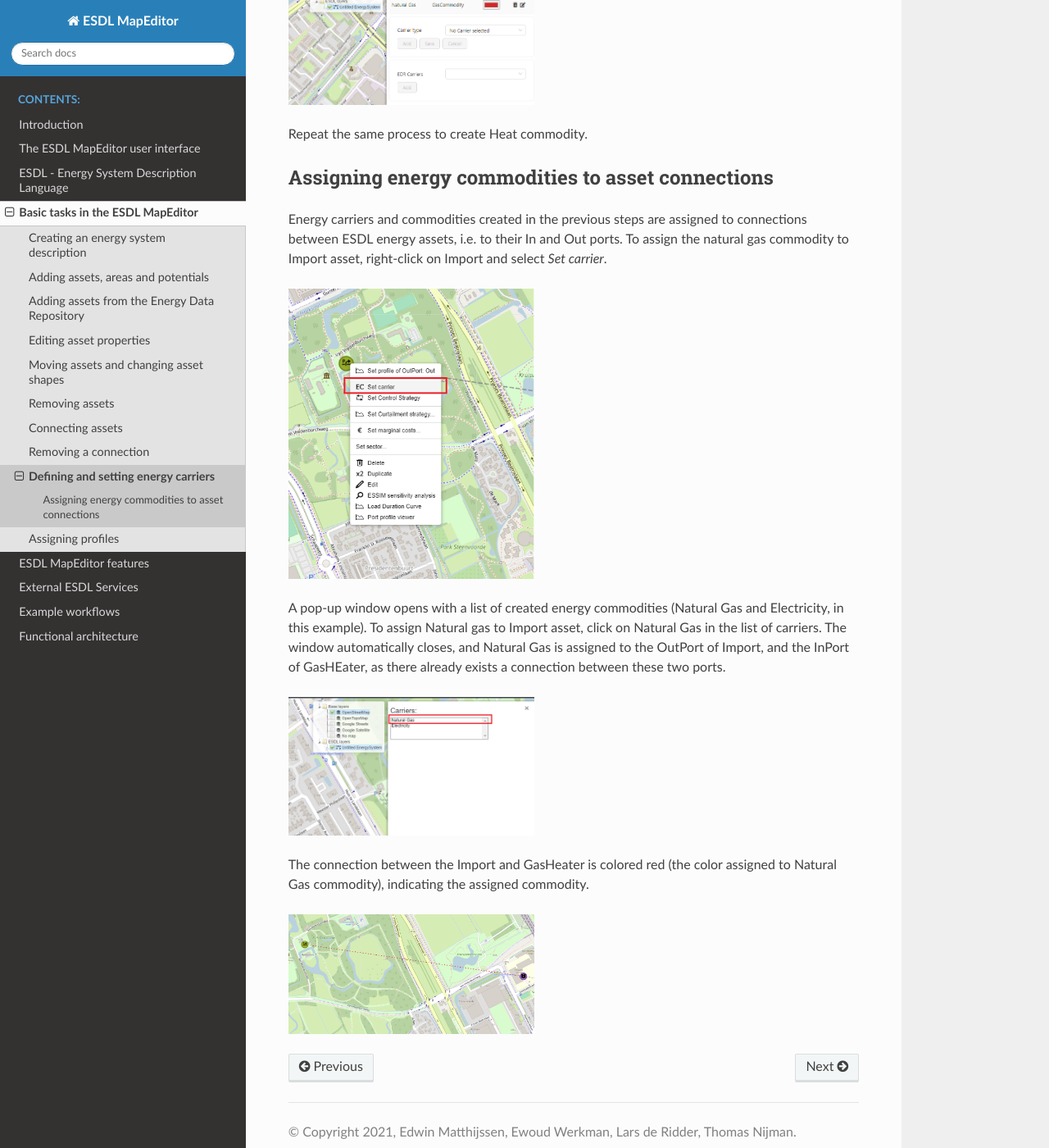
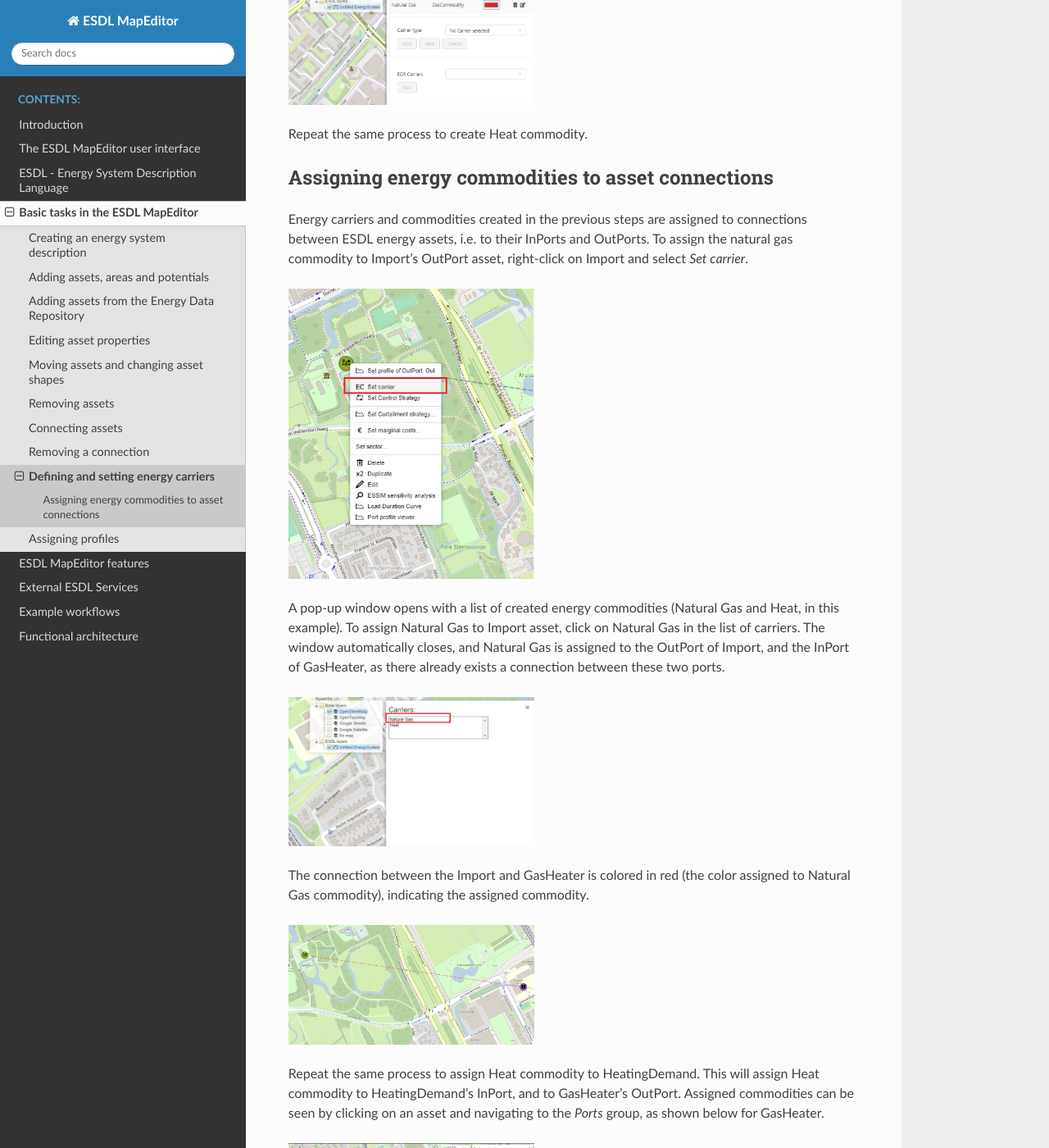
Before and after one commit to ESDLMapEditorESSIM/ESDLMapEditorDocumentation, a Sphinx documentation site: the page built from docs/source/basic_tasks/defining_and_setting_energy_carriers.rst, in a window 1280 px wide and 1400 px high, scrolled down 1412 px. Shown: the whole window at 82% size. Built offline with Sphinx 7.4.7 and the Read the Docs theme 2.0.0, drawn with Linux system fonts in a browser that asks for light colours.

Commit message:
Corrected typos and added another image.

```diff
--- a/docs/source/basic_tasks/assigning_profiles.rst
+++ b/docs/source/basic_tasks/assigning_profiles.rst
@@ -29,7 +29,7 @@
    :width: 300
    :alt:
 
-To set the value of 20 kWh demand per year, enter 20 in the *Multiplier* field (nr.1), and choose *Energy in kWh* from the *Quantity and Unit* dropdown menu (nr.2). To save the changes, click the *Add* button (nr.3).
+To set the value of 20 kWh heating demand per year, enter 20 in the *Multiplier* field (nr.1), and choose *Energy in kWh* from the *Quantity and Unit* dropdown menu (nr.2). To save the changes, click the *Add* button (nr.3).
 
 .. image:: images/assigning_profiles4.png
    :width: 300
--- a/docs/source/basic_tasks/defining_and_setting_energy_carriers.rst
+++ b/docs/source/basic_tasks/defining_and_setting_energy_carriers.rst
@@ -32,20 +32,27 @@
 Assigning energy commodities to asset connections
 -------------------------------------------------
 
-Energy carriers and commodities created in the previous steps are assigned to connections between ESDL energy assets, i.e. to their In and Out ports. To assign the natural gas commodity to Import asset, right-click on Import and select *Set carrier*.
+Energy carriers and commodities created in the previous steps are assigned to connections between ESDL energy assets, i.e. to their InPorts and OutPorts. To assign the natural gas commodity to Import's OutPort asset, right-click on Import and select *Set carrier*.
 
 .. image:: images/adding_commodities5.png
    :width: 300
    :alt:
 
-A pop-up window opens with a list of created energy commodities (Natural Gas and Electricity, in this example). To assign Natural gas to Import asset, click on Natural Gas in the list of carriers. The window automatically closes, and Natural Gas is assigned to the OutPort of Import, and the InPort of GasHEater, as there already exists a connection between these two ports.
+A pop-up window opens with a list of created energy commodities (Natural Gas and Heat, in this example). To assign Natural Gas to Import asset, click on Natural Gas in the list of carriers. The window automatically closes, and Natural Gas is assigned to the OutPort of Import, and the InPort of GasHeater, as there already exists a connection between these two ports.
 
 .. image:: images/adding_commodities6.png
    :width: 300
    :alt:
 
-The connection between the Import and GasHeater is colored red (the color assigned to Natural Gas commodity), indicating the assigned commodity.
+The connection between the Import and GasHeater is colored in red (the color assigned to Natural Gas commodity), indicating the assigned commodity.
 
 .. image:: images/adding_commodities7.png
    :width: 300
    :alt:
+
+Repeat the same process to assign Heat commodity to HeatingDemand. This will assign Heat commodity to HeatingDemand's InPort, and to GasHeater's OutPort.
+Assigned commodities can be seen by clicking on an asset and navigating to the *Ports* group, as shown below for GasHeater.
+
+.. image:: images/adding_commodities8.png
+   :width: 300
+   :alt:
```
Also changed, not shown: docs/source/basic_tasks/images/adding_commodities6.png, docs/source/basic_tasks/images/adding_commodities8.png (added).
